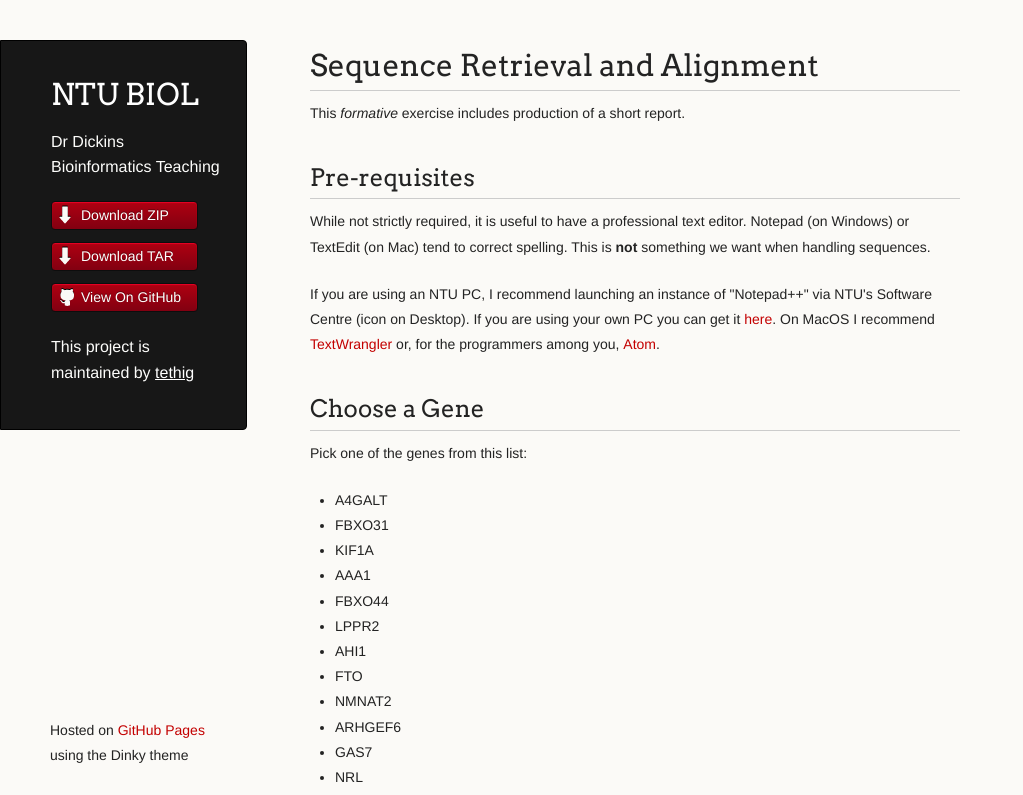
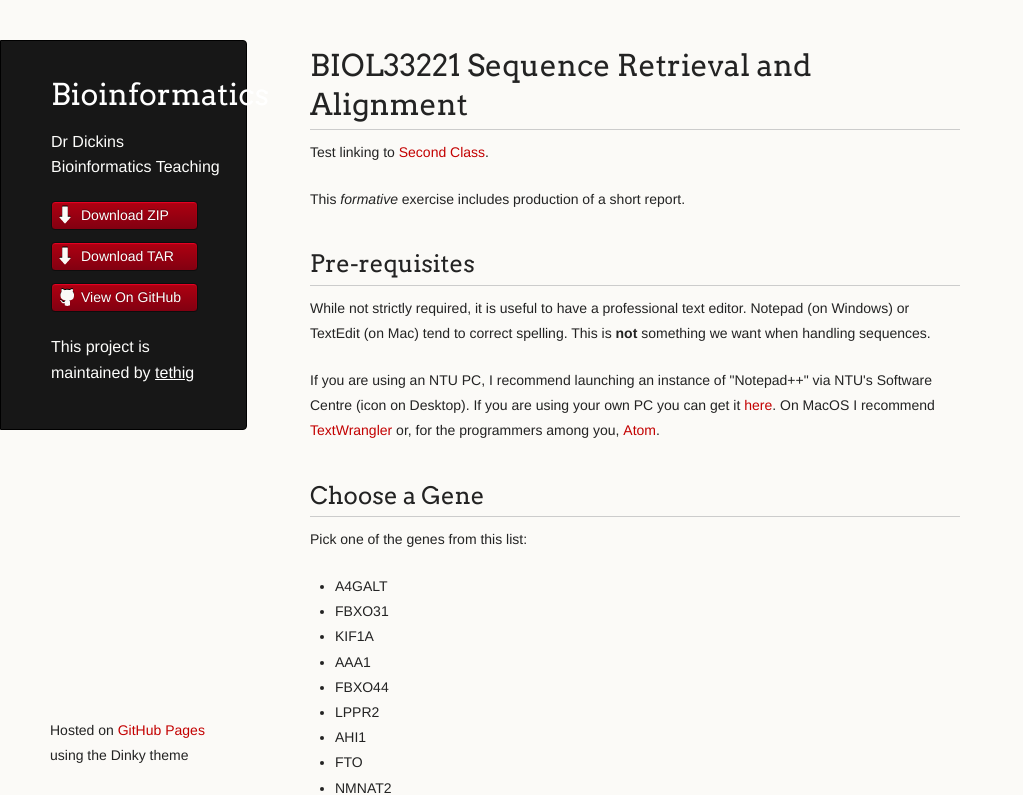
Before and after one commit to tethig/bioinformatics, a plain HTML site: page index.html in a window 1280 px wide. Shown: the top 795 px of the page, without its empty margins (0-1023 px from the left). Drawn offline with Linux system fonts and the light colour scheme.

Commit message:
Create gh-pages branch via GitHub

```diff
--- a/index.html
+++ b/index.html
@@ -16,7 +16,7 @@
   <body>
     <div class="wrapper">
       <header>
-        <h1 class="header">NTU BIOL</h1>
+        <h1 class="header">Bioinformatics</h1>
         <p class="header">Dr Dickins Bioinformatics Teaching</p>
 
         <ul>
@@ -31,7 +31,9 @@
       </header>
       <section>
         <h1>
-<a id="biol33221-sequence-retrieval-and-alignment" class="anchor" href="#biol33221-sequence-retrieval-and-alignment" aria-hidden="true"><span aria-hidden="true" class="octicon octicon-link"></span></a>Sequence Retrieval and Alignment</h1>
+<a id="biol33221-sequence-retrieval-and-alignment" class="anchor" href="#biol33221-sequence-retrieval-and-alignment" aria-hidden="true"><span aria-hidden="true" class="octicon octicon-link"></span></a>BIOL33221 Sequence Retrieval and Alignment</h1>
+
+<p>Test linking to <a href="https://tethig.github.io/aligntree.html">Second Class</a>.</p>
 
 <p>This <em>formative</em> exercise includes production of a short report.</p>
 
```
Also changed, not shown: params.json (+1 -1 lines).
